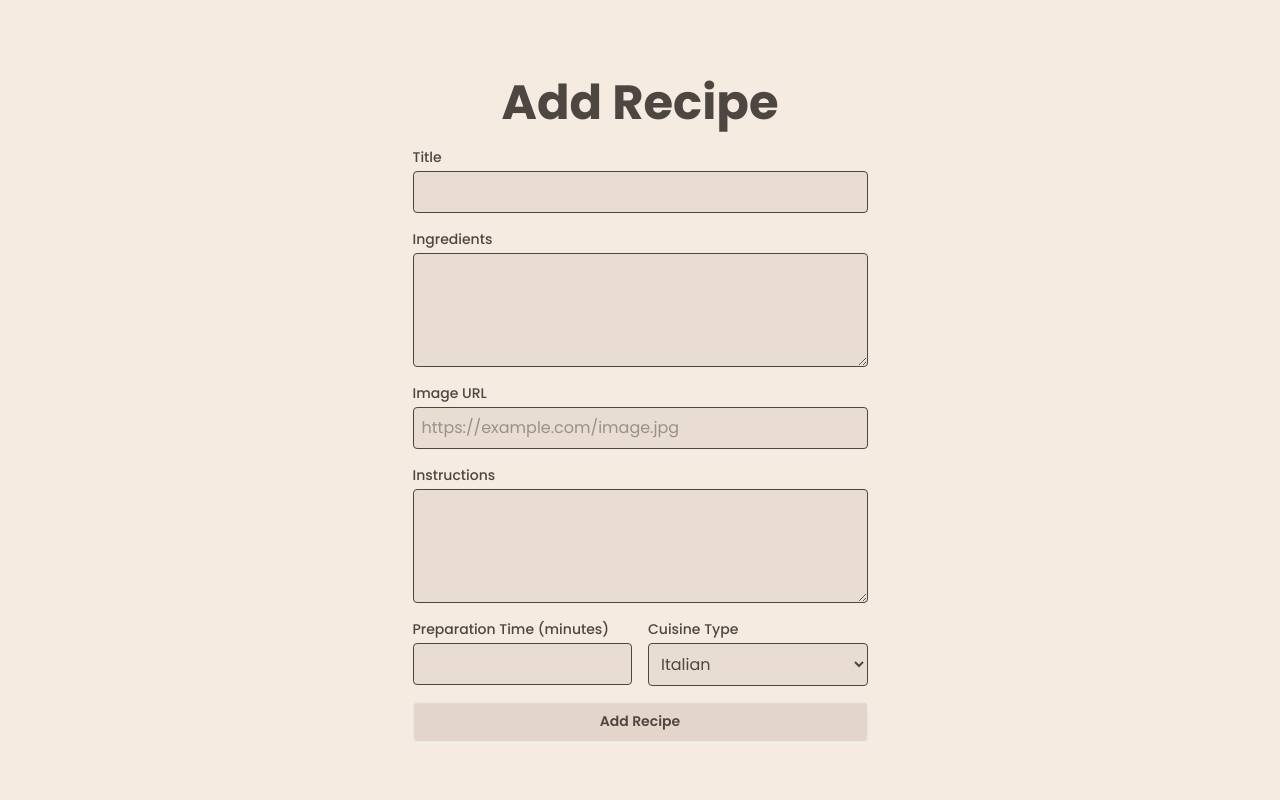
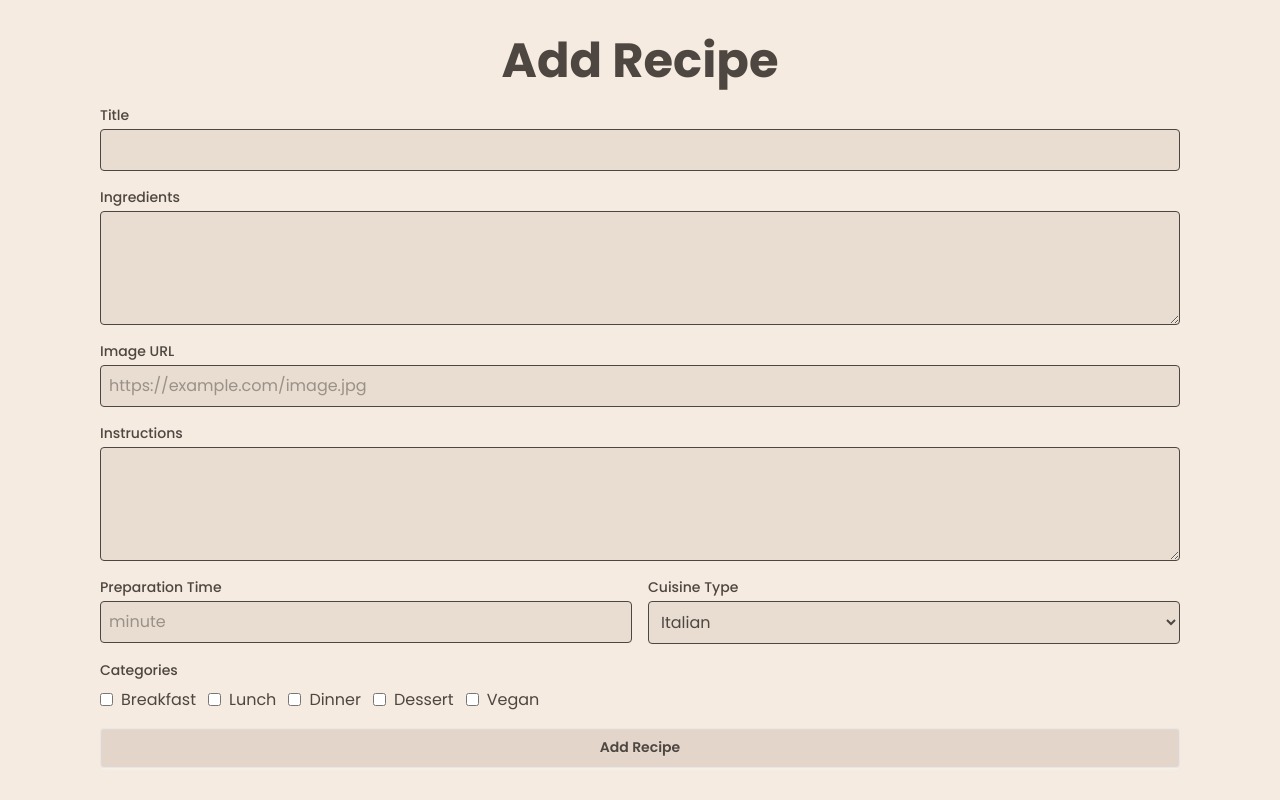
Before and after one commit to Alve0/Recipe_Raza, a React (Vite) app: page /add-recipe in a window 1280 px wide. Built offline with nearby package versions, Linux system fonts and the light colour scheme.

Commit message:
the add recipe has working backend

```diff
--- a/src/Pages/AddRecipe.jsx
+++ b/src/Pages/AddRecipe.jsx
@@ -13,28 +13,35 @@ const AddRecipe = () => {
       instructions: formData.get("instructions"),
       cuisineType: formData.get("cuisineType"),
       prepTime: formData.get("prepTime"),
+      categories: formData.getAll("categories"),
     };
-
-    console.log("Recipe Data:", recipeData);
-
+    const url = "http://localhost:3000/add-recipe";
+    fetch(url, {
+      method: "POST",
+      body: JSON.stringify(recipeData),
+      headers: {
+        "Content-type": "application/json; charset=UTF-8",
+      },
+    });
     form.reset();
   };
 
   return (
-    <div className="bg-[#f5ebe0] h-screen items-center flex justify-center px-4">
-      <div className="max-w-[1080px]  mx-auto ">
+    <div className="bg-[#f5ebe0] h-screen flex items-center justify-center p-4">
+      <div className="max-w-[1080px]  mx-auto w-full ">
         <h3 className="text-5xl text-center font-bold my-5">Add Recipe</h3>
-        <form className="space-y-4" onSubmit={handleSubmit}>
-          <div>
-            <label className="block text-sm font-medium ">Title</label>
+        <form onSubmit={handleSubmit}>
+          <div className="mb-4">
+            <label className="block text-sm font-medium">Title</label>
             <input
               type="text"
               name="title"
               required
-              className="mt-1 block  w-full p-2 border border-[#4e4640] rounded bg-[#d6c9b96e]"
+              className="mt-1 block w-full p-2 border border-[#4e4640] rounded bg-[#d6c9b96e]"
             />
           </div>
-          <div>
+
+          <div className="mb-4">
             <label className="block text-sm font-medium text-[#4e4640]">
               Ingredients
             </label>
@@ -46,8 +53,8 @@ const AddRecipe = () => {
             ></textarea>
           </div>
 
-          <div>
-            <label className="block  text-sm font-medium text-[#4e4640]">
+          <div className="mb-4">
+            <label className="block text-sm font-medium text-[#4e4640]">
               Image URL
             </label>
             <input
@@ -57,7 +64,8 @@ const AddRecipe = () => {
               className="mt-1 block w-full p-2 border border-[#4e4640] rounded bg-[#d6c9b96e]"
             />
           </div>
-          <div>
+
+          <div className="mb-4">
             <label className="block text-sm font-medium text-[#4e4640]">
               Instructions
             </label>
@@ -68,27 +76,29 @@ const AddRecipe = () => {
               rows="4"
             ></textarea>
           </div>
-          <div className="flex gap-4 justify-between items-center">
+
+          <div className="flex gap-4 items-start mb-4 justify-between">
             <div className="w-full">
-              <label className="block text-sm font-medium text-[#4e4640]">
-                Preparation Time (minutes)
-              </label>
+              <h3 className="block text-sm font-medium text-[#4e4640] mb-1">
+                Preparation Time
+              </h3>
               <input
                 type="number"
+                placeholder="minute"
                 name="prepTime"
                 required
                 min="1"
-                className="mt-1 block w-full p-2 border border-[#4e4640] rounded bg-[#d6c9b96e]"
+                className="block w-full p-2 border border-[#4e4640] rounded bg-[#d6c9b96e]"
               />
             </div>
 
             <div className="w-full">
-              <label className="block text-sm font-medium text-[#4e4640]">
+              <h3 className="block text-sm font-medium text-[#4e4640] mb-1">
                 Cuisine Type
-              </label>
+              </h3>
               <select
                 name="cuisineType"
-                className="mt-1 block w-full p-2 border border-[#4e4640] rounded bg-[#d6c9b96e] "
+                className="block w-full p-2 border border-[#4e4640] rounded bg-[#d6c9b96e]"
               >
                 <option value="Italian">Italian</option>
                 <option value="Mexican">Mexican</option>
@@ -99,7 +109,28 @@ const AddRecipe = () => {
             </div>
           </div>
 
-          <div>
+          <div className="mb-4">
+            <label className="block text-sm font-medium text-[#4e4640] mb-2">
+              Categories
+            </label>
+            <div className="flex flex-wrap gap-3">
+              {["Breakfast", "Lunch", "Dinner", "Dessert", "Vegan"].map(
+                (cat) => (
+                  <label key={cat} className="flex items-center space-x-2">
+                    <input
+                      type="checkbox"
+                      name="categories"
+                      value={cat}
+                      className="accent-[#4e4640]"
+                    />
+                    <span className="text-[#4e4640]">{cat}</span>
+                  </label>
+                )
+              )}
+            </div>
+          </div>
+
+          <div className="mb-4">
             <button type="submit" className="w-full bg-[#e3d5ca] btn">
               Add Recipe
             </button>
```
Also changed, not shown: src/Components/Navber_Footer/Navber.jsx (added).
